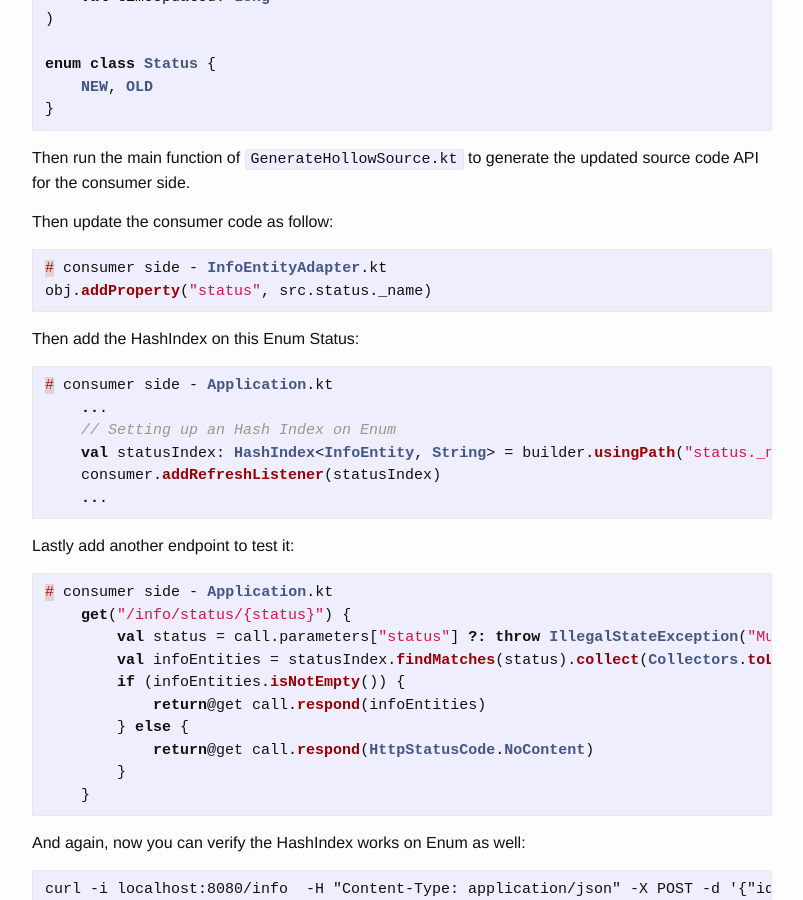
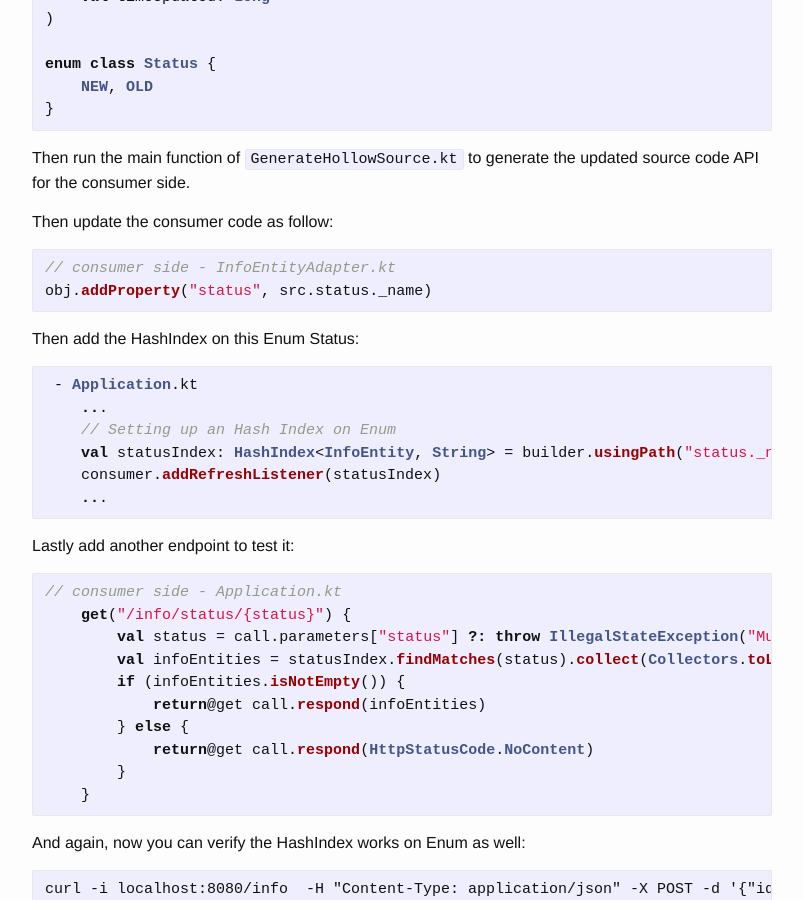
Before and after one commit to liufuyang/liufuyang.github.io, a Jekyll site: the page built from _posts/2019-10-14-hollow-example.markdown, in a window 1280 px wide and 900 px high, scrolled down 13076 px. Shown: the whole window, without its empty margins (238-1041 px from the left). Built offline with Jekyll 4.4.1, drawn with Linux system fonts in a browser that asks for light colours; comment, search, counter and statistics services are not loaded; some of the changed text lies outside the part shown.

Commit message:
Fix up comment

````diff
--- a/_posts/2019-10-14-hollow-example.markdown
+++ b/_posts/2019-10-14-hollow-example.markdown
@@ -412,7 +412,7 @@ Hollow provide a `uniqueIndex` method that allows you to do this.
 We can try it out as follow:
 
 ```kotlin
-# consumer code - Application.kt
+// consumer code - Application.kt
     ...
     /** Hollow setup **/
     ...
@@ -438,7 +438,7 @@ After we create index as above, we can use it via a newly added
 get endpoint as follow:
 
 ```kotlin
-# consumer code
+// consumer code
     get("/info/{id}") {
         val id = call.parameters["id"]?.toInt() ?: throw IllegalStateException("Must provide id")
         val infoEntity = uniqueIndex.findMatch(id)
@@ -476,7 +476,7 @@ Suppose we would like to use the `name` field to select all the
 Add it like this:
 
 ```kotlin
-# consumer code - Application.kt
+// consumer code - Application.kt
     ...
     /** Hollow setup **/
     ...
@@ -547,13 +547,13 @@ source code API for the consumer side.
 
 Then update the consumer code as follow:
 ```kotlin
-# consumer side - InfoEntityAdapter.kt
+// consumer side - InfoEntityAdapter.kt
 obj.addProperty("status", src.status._name)
 ```
 
 Then add the HashIndex on this Enum Status:
 ```kotlin
-# consumer side - Application.kt
+ - Application.kt
     ...
     // Setting up an Hash Index on Enum
     val statusIndex: HashIndex<InfoEntity, String> = builder.usingPath("status._name", String::class.java)
@@ -564,7 +564,7 @@ Then add the HashIndex on this Enum Status:
 Lastly add another endpoint to test it:
 
 ```kotlin
-# consumer side - Application.kt
+// consumer side - Application.kt
     get("/info/status/{status}") {
         val status = call.parameters["status"] ?: throw IllegalStateException("Must provide status")
         val infoEntities = statusIndex.findMatches(status).collect(Collectors.toList())
````
